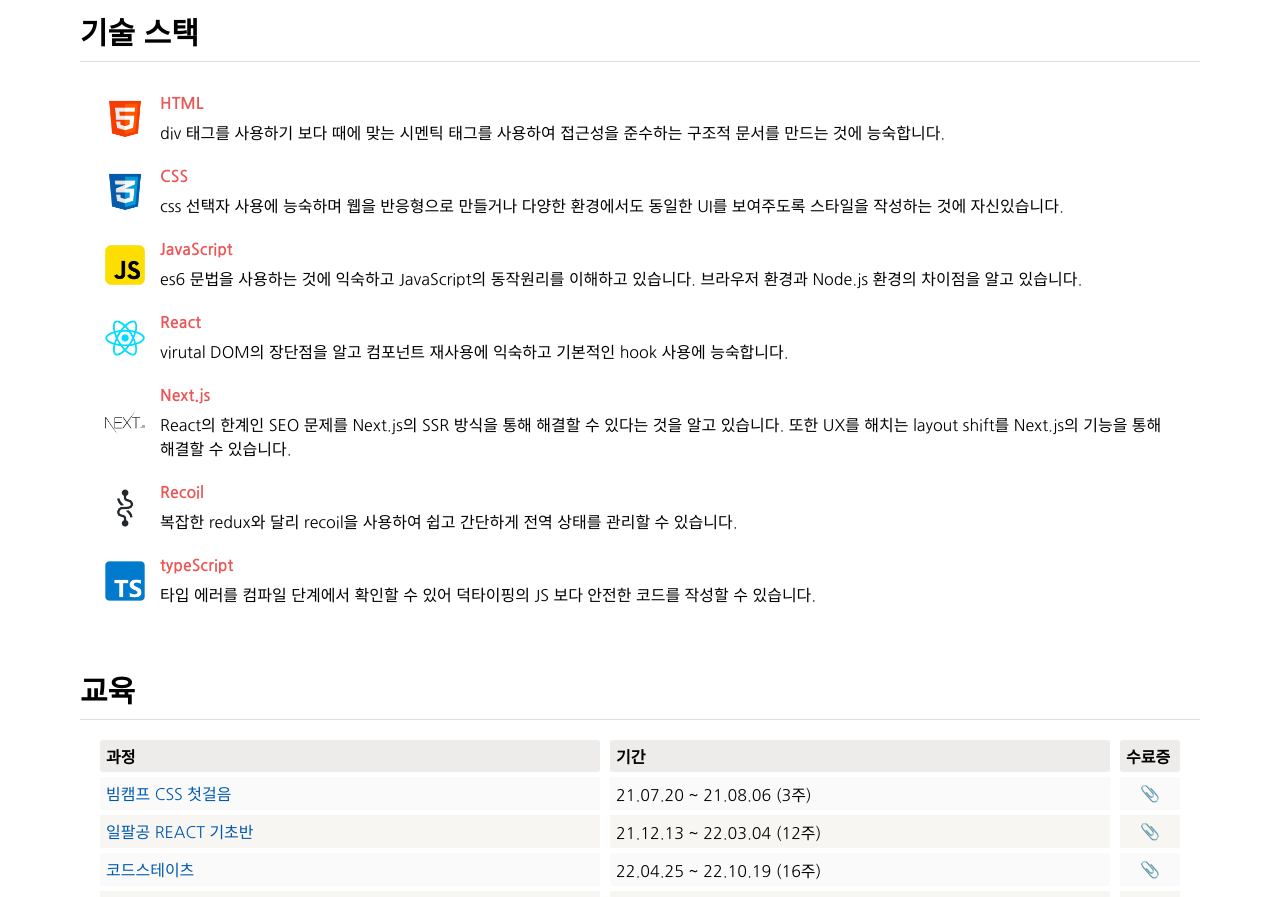
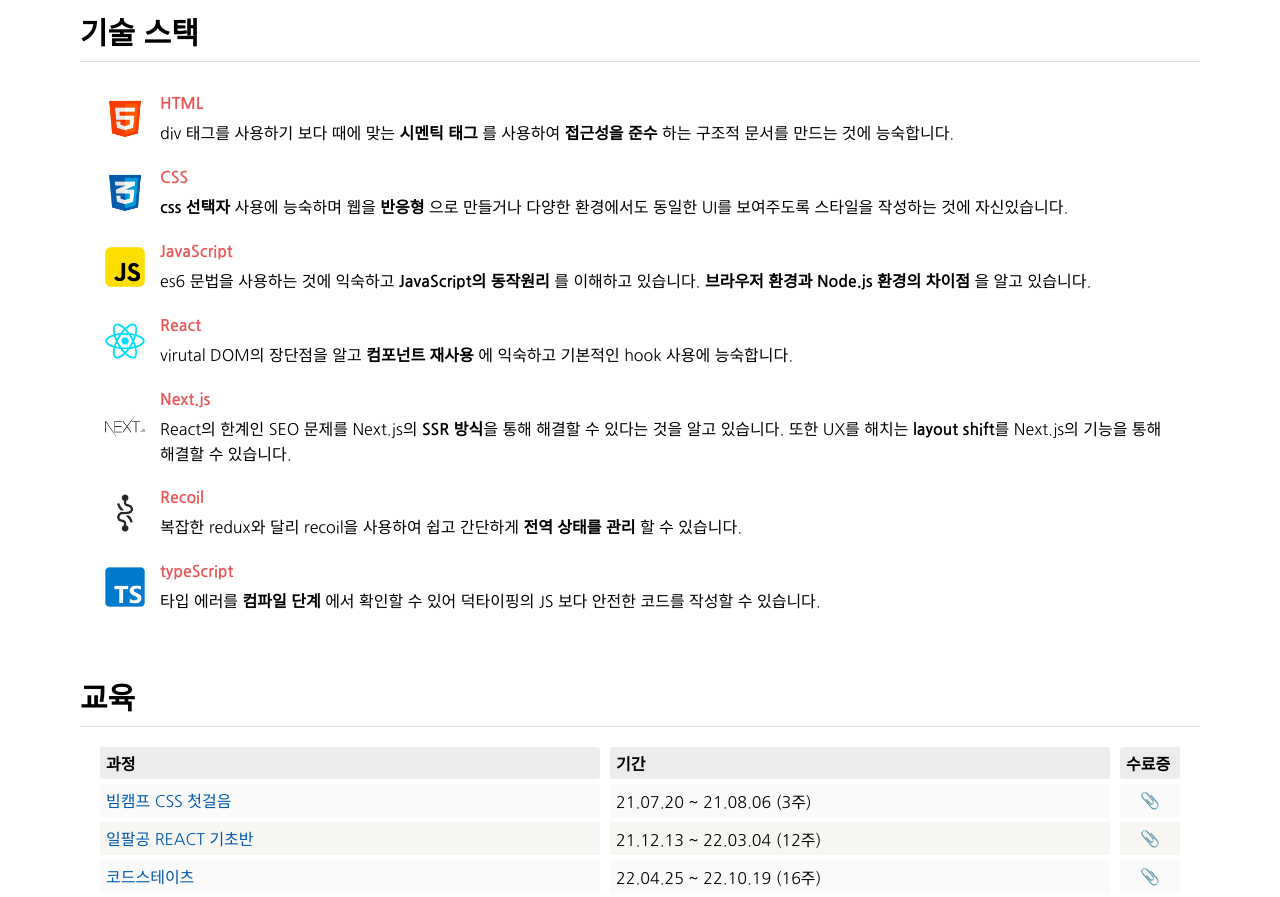
Before and after one commit to im-binary/profile, a React (Create React App) app: page /profile in a window 1280 px wide. Shown: the part 1560-2457 px from the top of the page. Built offline with nearby package versions, Linux system fonts and the light colour scheme; a web font is replaced by a local one.

Commit message:
feat: text에 bold 처리하는 함수 생성 후 적용

```diff
--- a/public/data/profile/techStackData.json
+++ b/public/data/profile/techStackData.json
@@ -4,43 +4,43 @@
       "id": 1,
       "teckStackName": "HTML",
       "teckStackImage": "/images/techStack/html-img.png",
-      "techDescription": "div 태그를 사용하기 보다 때에 맞는 시멘틱 태그를 사용하여 접근성을 준수하는 구조적 문서를 만드는 것에 능숙합니다."
+      "techDescription": "div 태그를 사용하기 보다 때에 맞는 **시멘틱 태그** 를 사용하여 **접근성을 준수** 하는 구조적 문서를 만드는 것에 능숙합니다."
     },
     {
       "id": 2,
       "teckStackName": "CSS",
       "teckStackImage": "/images/techStack/css-img.png",
-      "techDescription": "css 선택자 사용에 능숙하며 웹을 반응형으로 만들거나 다양한 환경에서도 동일한 UI를 보여주도록 스타일을 작성하는 것에 자신있습니다."
+      "techDescription": "**css 선택자** 사용에 능숙하며 웹을 **반응형** 으로 만들거나 다양한 환경에서도 동일한 UI를 보여주도록 스타일을 작성하는 것에 자신있습니다."
     },
     {
       "id": 3,
       "teckStackName": "JavaScript",
       "teckStackImage": "/images/techStack/js-img.png",
-      "techDescription": "es6 문법을 사용하는 것에 익숙하고 JavaScript의 동작원리를 이해하고 있습니다. 브라우저 환경과 Node.js 환경의 차이점을 알고 있습니다."
+      "techDescription": "es6 문법을 사용하는 것에 익숙하고 **JavaScript의 동작원리** 를 이해하고 있습니다. **브라우저 환경과 Node.js 환경의 차이점** 을 알고 있습니다."
     },
     {
       "id": 4,
       "teckStackName": "React",
       "teckStackImage": "/images/techStack/react-img.png",
-      "techDescription": "virutal DOM의 장단점을 알고 컴포넌트 재사용에 익숙하고 기본적인 hook 사용에 능숙합니다."
+      "techDescription": "virutal DOM의 장단점을 알고 **컴포넌트 재사용** 에 익숙하고 기본적인 hook 사용에 능숙합니다."
     },
     {
       "id": 5,
       "teckStackName": "Next.js",
       "teckStackImage": "/images/techStack/nextjs-img.png",
-      "techDescription": "React의 한계인 SEO 문제를 Next.js의 SSR 방식을 통해 해결할 수 있다는 것을 알고 있습니다. 또한 UX를 해치는 layout shift를 Next.js의 기능을 통해 해결할 수 있습니다."
+      "techDescription": "React의 한계인 SEO 문제를 Next.js의 **SSR 방식**을 통해 해결할 수 있다는 것을 알고 있습니다. 또한 UX를 해치는 **layout shift**를 Next.js의 기능을 통해 해결할 수 있습니다."
     },
     {
       "id": 7,
       "teckStackName": "Recoil",
       "teckStackImage": "/images/techStack/recoil-img.png",
-      "techDescription": "복잡한 redux와 달리 recoil을 사용하여 쉽고 간단하게 전역 상태를 관리할 수 있습니다."
+      "techDescription": "복잡한 redux와 달리 recoil을 사용하여 쉽고 간단하게 **전역 상태를 관리** 할 수 있습니다."
     },
     {
       "id": 8,
       "teckStackName": "typeScript",
       "teckStackImage": "/images/techStack/ts-img.png",
-      "techDescription": "타입 에러를 컴파일 단계에서 확인할 수 있어 덕타이핑의 JS 보다 안전한 코드를 작성할 수 있습니다."
+      "techDescription": "타입 에러를 **컴파일 단계** 에서 확인할 수 있어 덕타이핑의 JS 보다 안전한 코드를 작성할 수 있습니다."
     }
   ]
 }
--- a/src/components/Profile/TechStack.jsx
+++ b/src/components/Profile/TechStack.jsx
@@ -1,10 +1,10 @@
+/** @jsxImportSource @emotion/react */
 import React from "react";
-
-/** @jsxImportSource @emotion/react */
 import { css } from "@emotion/react";
 import { fontSize, garyTitleBorderBottom, boxTextColor, whiteTitleBorderBottom } from "../../style/main";
 import { useFetch } from "../../hooks/fetch";
 import { useTheme } from "../../hooks/theme";
+import { parseBoldString } from "../../js/parseBoldString";
 
 export default function TechStack() {
   const fetchUrl = "/data/profile/techStackData.json";
@@ -30,7 +30,15 @@
                 >
                   {item.teckStackName}
                 </p>
-                <p>{item.techDescription}</p>
+                <p>
+                  {parseBoldString(item.techDescription).map((x, i) => {
+                    if (x.startsWith("**")) {
+                      return <strong key={`${i}-${x}`}>{x.slice(2)}</strong>;
+                    } else {
+                      return <span key={`${i}-${x}`}>{x}</span>;
+                    }
+                  })}
+                </p>
               </div>
             </li>
           </React.Fragment>
--- /dev/null
+++ b/src/js/parseBoldString.js
@@ -0,0 +1,15 @@
+export function parseBoldString(str) {
+  const arr = [];
+  const tokens = str.split("*");
+  for (let i = 0; i < tokens.length; i++) {
+    if (tokens[i] === "" && tokens[i + 2] === "") {
+      arr.push(`**${tokens[i + 1]}`);
+      i = i + 2;
+      continue;
+    }
+
+    arr.push(tokens[i]);
+  }
+
+  return arr;
+}
```
